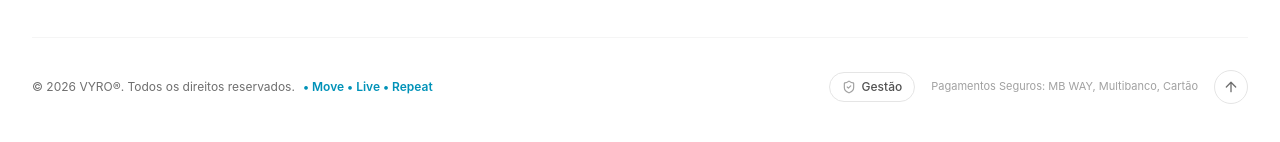
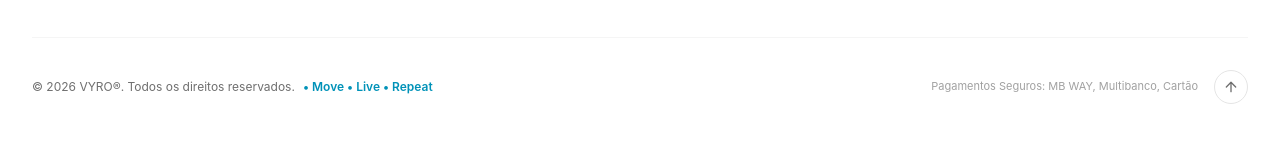
Before and after one commit to kaiser36/VYRO, a React (Vite) app: page / in a window 1280 px wide. Shown: the part 4033-4175 px from the top of the page. Built offline with nearby package versions, Linux system fonts and the light colour scheme.

Commit message:
Remove Gestao pill button from footer bottom bar

```diff
--- a/src/components/Footer.tsx
+++ b/src/components/Footer.tsx
@@ -125,20 +125,6 @@ export const Footer: React.FC<FooterProps> = ({ onOpenAdmin }) => {
           </div>
 
           <div className="flex items-center gap-3 sm:gap-4 flex-wrap justify-center">
-            {onOpenAdmin && (
-              <button
-                onClick={onOpenAdmin}
-                title="Área de Gestão do Site"
-                className={`inline-flex items-center gap-1.5 px-3 py-1.5 rounded-full border text-xs font-medium transition-all cursor-pointer ${
-                  isAdmin
-                    ? 'bg-cyan-50 border-cyan-300 text-cyan-800 shadow-xs'
-                    : 'border-neutral-200 text-neutral-600 hover:text-black hover:border-black bg-white'
-                }`}
-              >
-                <ShieldCheck className={`w-3.5 h-3.5 ${isAdmin ? 'text-cyan-600' : 'text-neutral-400'}`} />
-                <span>{isAdmin ? 'Admin (Ativo)' : 'Gestão'}</span>
-              </button>
-            )}
             <span className="text-[11px] text-neutral-400">Pagamentos Seguros: MB WAY, Multibanco, Cartão</span>
             <button
               onClick={scrollToTop}
```
